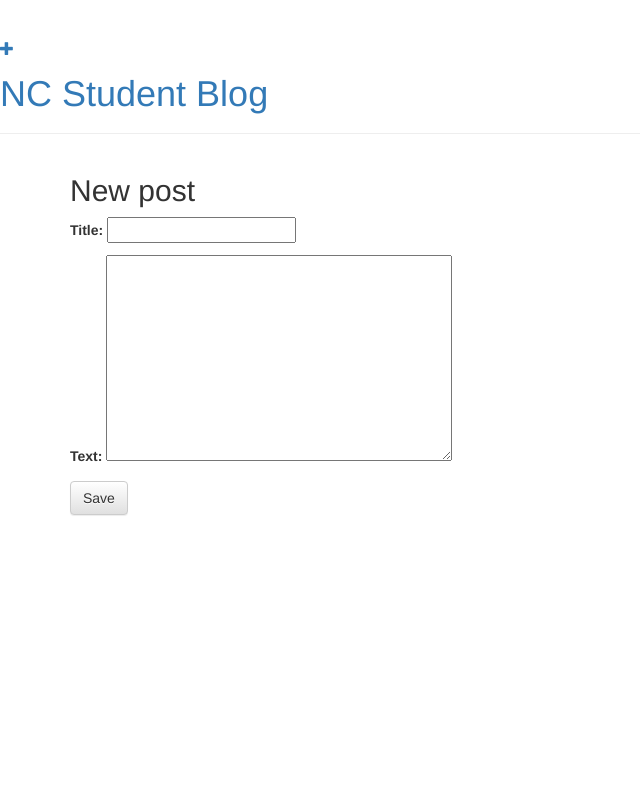
After one commit to IsSheFiona/python-blog, a Django app: template blog/templates/blog/post-edit.html in a window 1280 px wide. The commit adds this page. Shown: the whole page, without its empty margins (0-640 px from the left). Run offline with Django 3.2, Linux system fonts and the light colour scheme; the template is opened without the code that fills it: values that come from a table or form of the project are taken from there, others are empty; some libraries are stand-ins or nearby versions.

```diff
--- /dev/null
+++ b/blog/forms.py
@@ -0,0 +1,9 @@
+from django import forms
+
+from .models import Post
+
+class PostForm(forms.ModelForm):
+
+    class Meta:
+        model = Post
+        fields = ('title', 'text',)
--- /dev/null
+++ b/blog/templates/blog/base.html
@@ -0,0 +1,36 @@
+{% load static %}
+<html>
+  <head>
+    <title>NC Student blog</title>
+    <link
+      rel="stylesheet"
+      href="//maxcdn.bootstrapcdn.com/bootstrap/3.2.0/css/bootstrap.min.css"
+    />
+    <link
+      rel="stylesheet"
+      href="//maxcdn.bootstrapcdn.com/bootstrap/3.2.0/css/bootstrap-theme.min.css"
+    />
+    <link
+      href="//fonts.googleapis.com/css?family=Lobster&subset=latin,latin-ext"
+      rel="stylesheet"
+      type="text/css"
+    />
+    <link rel="stylesheet" href="{% static 'css/blog.css' %}" />
+  </head>
+
+  <body>
+    <div class="page-header">
+      <a href="{% url 'post_new' %}" class="top-menu"
+        ><span class="glyphicon glyphicon-plus"></span
+      ></a>
+      <h1><a href="/">NC Student Blog</a></h1>
+    </div>
+    <div class="content container">
+      <div class="row">
+        <div class="col-md-8">
+          {% block content %} {% endblock %}
+        </div>
+      </div>
+    </div>
+  </body>
+</html>
--- /dev/null
+++ b/blog/templates/blog/post-edit.html
@@ -0,0 +1,8 @@
+{% extends 'blog/base.html' %} {% block content %}
+<h2>New post</h2>
+<form method="POST" class="post-form">
+  {% csrf_token %}
+  {{ form.as_p }}
+  <button type="submit" class="save btn btn-default">Save</button>
+</form>
+{% endblock %}
--- a/blog/urls.py
+++ b/blog/urls.py
@@ -3,4 +3,6 @@ from . import views
 
 urlpatterns = [
     path('', views.post_list, name='post_list'),
+#     path('post/<int:pk>/', views.post_detail, name='post_detail'),
+#     path('post/new/', views.post_new, name='post_new'),
 ]
```
Also changed, not shown: blog/templates/blog/post_list.html (+7 -13 lines), blog/views.py (+8 -2 lines).
